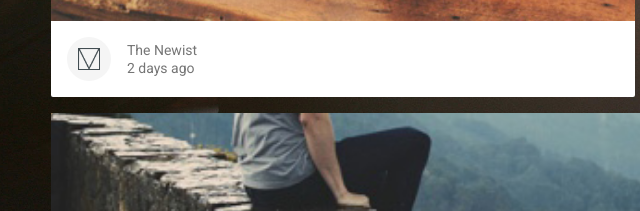
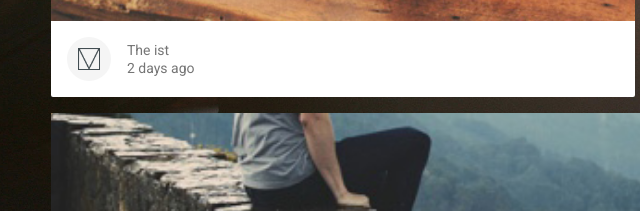
Before and after one commit to somchai-gopomelo/flask-original, a plain HTML site: page static/index.html in a window 1280 px wide. Shown: the part 501-712 px from the top of the page, 147-787 px from the left. Drawn offline with nearby package versions, Linux system fonts and the light colour scheme.

Commit message:
Update index.html

```diff
--- a/static/index.html
+++ b/static/index.html
@@ -71,7 +71,7 @@
             <div class="mdl-card__supporting-text meta mdl-color-text--grey-600">
               <div class="minilogo"></div>
               <div>
-                <strong>The Newist</strong>
+                <strong>The ist</strong>
                 <span>2 days ago</span>
               </div>
             </div>
```
